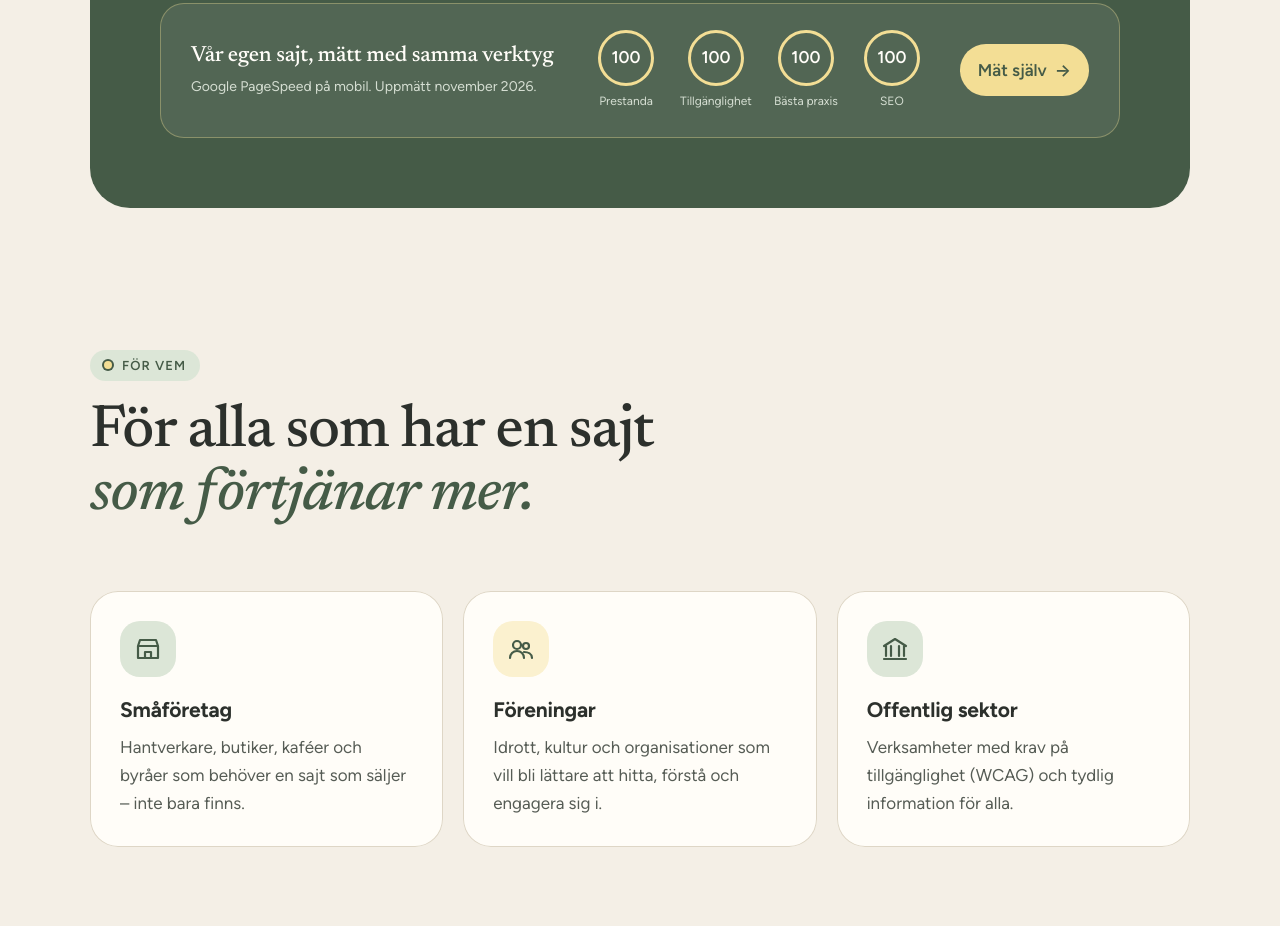
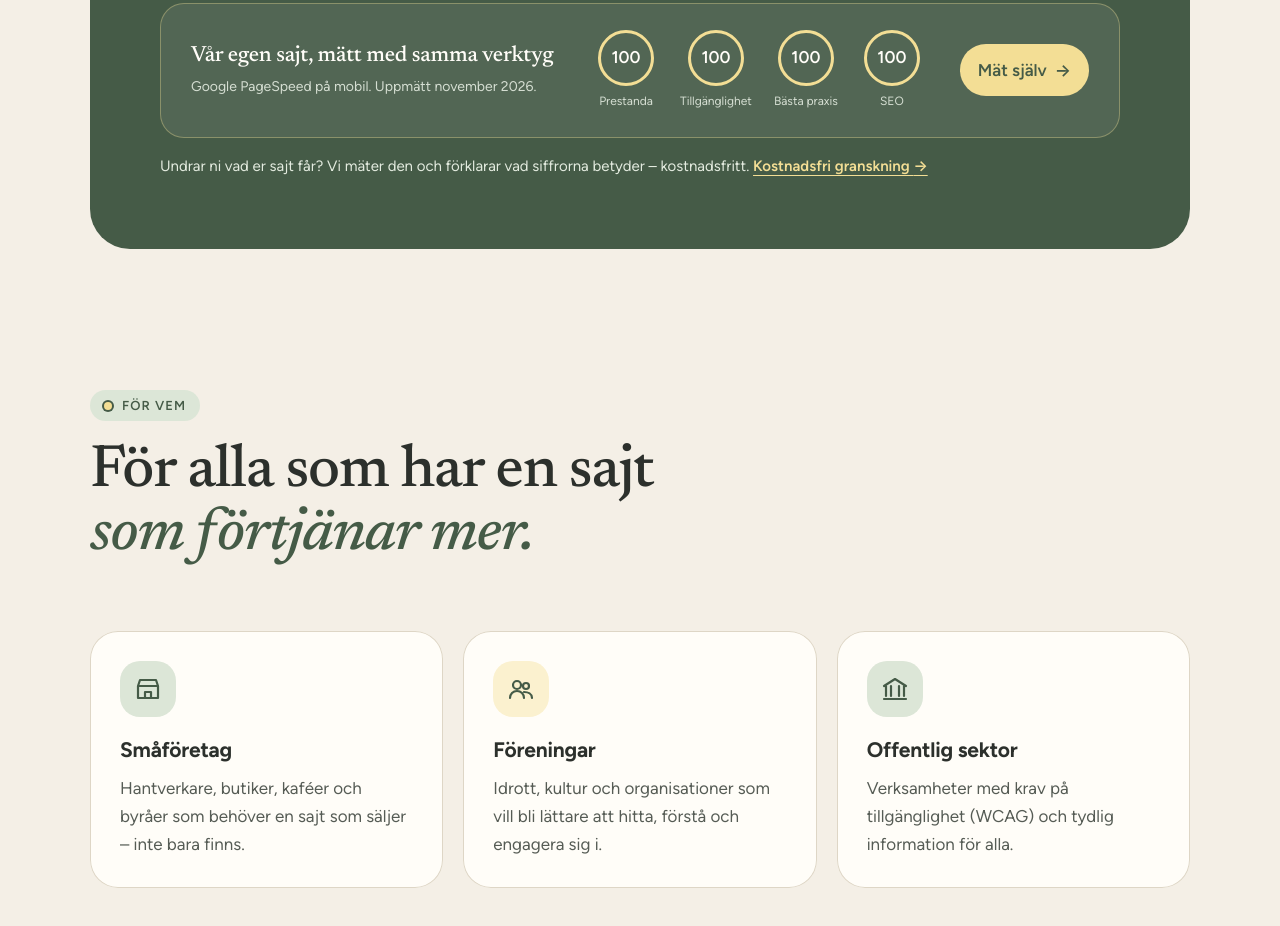
Before and after one commit to oliverhedman1995-eng/ombonad-test, a plain HTML site: page index.html in a window 1280 px wide. Shown: the part 3783-4709 px from the top of the page. Drawn offline with Linux system fonts and the light colour scheme.

Commit message:
Led nyfikenheten vidare: rad under egna mätvärdena med länk till kostnadsfri granskning
Co-Authored-By: Claude Opus 5.5 <noreply@anthropic.com>

```diff
--- a/index.html
+++ b/index.html
@@ -671,6 +671,7 @@ html.motion .me-sig.signed path{animation:sigDraw 2.2s cubic-bezier(.6,.05,.3,1)
 .own-a{justify-self:end;display:inline-flex;gap:8px;align-items:center;background:var(--butter);color:var(--sage-d);font-weight:600;text-decoration:none;padding:12px 18px;border-radius:999px;white-space:nowrap}
 .own-a:hover{background:#FFFDF8}
 @media (max-width:860px){.own{grid-template-columns:1fr}.own-s{flex-wrap:wrap}.own-a{justify-self:start}}
+.own-cta{margin:16px 0 0;font-size:15px;color:#E3EBDF}.own-cta a{color:var(--butter);font-weight:600;text-underline-offset:4px;white-space:nowrap}.own-cta a:hover{color:#FFFDF8}
 </style>
 </head>
 <body>
@@ -829,6 +830,7 @@ html.motion .me-sig.signed path{animation:sigDraw 2.2s cubic-bezier(.6,.05,.3,1)
         </ul>
         <a class="own-a" href="https://pagespeed.web.dev/analysis?url=https%3A%2F%2Fwebbglans.se%2F&amp;form_factor=mobile" target="_blank" rel="noopener">Mät själv <span aria-hidden="true">→</span><span class="sr"> (öppnas i ny flik)</span></a>
       </div>
+      <p class="own-cta">Undrar ni vad er sajt får? Vi mäter den och förklarar vad siffrorna betyder – kostnadsfritt. <a href="granskning.html">Kostnadsfri granskning <span aria-hidden="true">→</span></a></p>
     </div>
   </div>
 </section>
```
